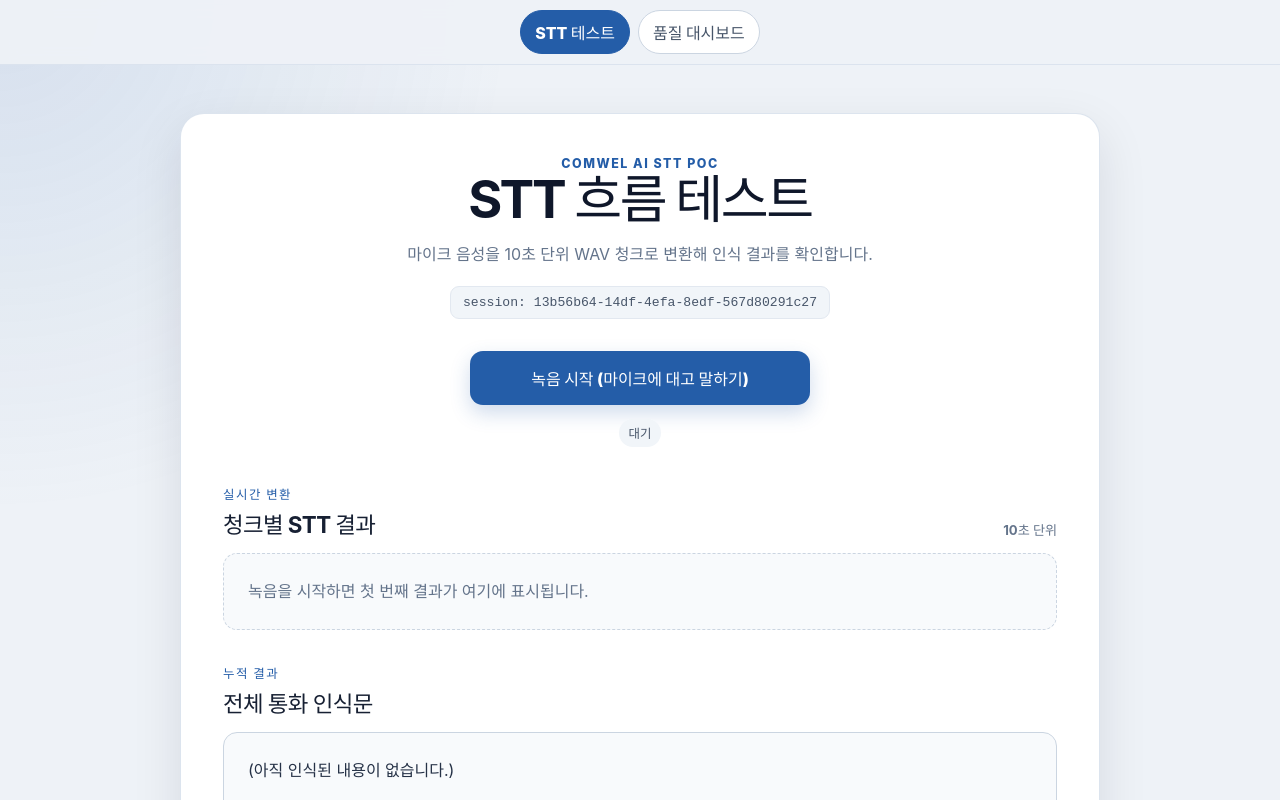
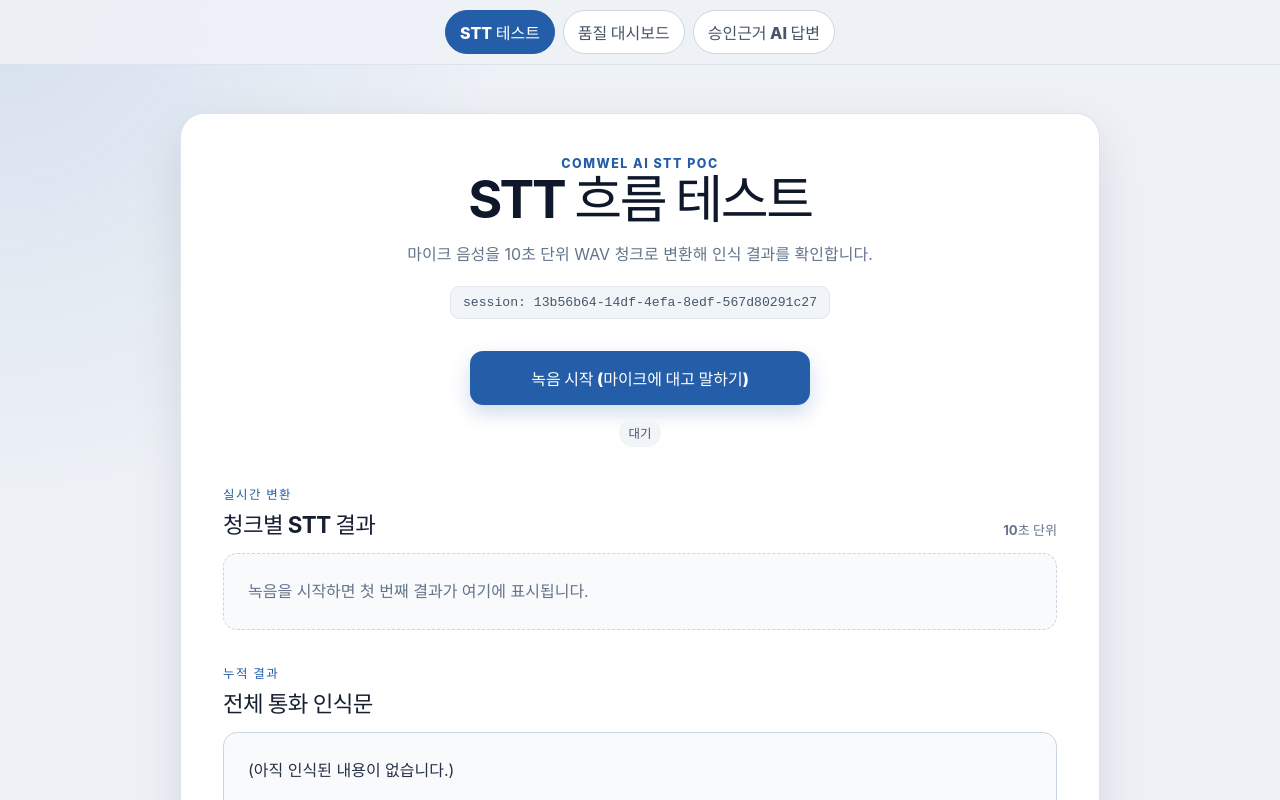
Before and after one commit to nurioni4188/comwel-ai-stt-poc, a React (Vite) app: page / in a window 1280 px wide. Shown: the top 800 px of the page. Built offline with nearby package versions, Linux system fonts and the light colour scheme.

Commit message:
feat: add approved RAG answer navigation

```diff
--- a/src/App.tsx
+++ b/src/App.tsx
@@ -1,9 +1,10 @@
 import { useState } from 'react';
 import TestCallPage from './pages/TestCallPage';
 import QualityDashboardPage from './pages/QualityDashboardPage';
+import RagAnswerPage from './pages/RagAnswerPage';
 
 function App() {
-  const [view, setView] = useState<'stt' | 'dashboard'>('stt');
+  const [view, setView] = useState<'stt' | 'dashboard' | 'rag'>('stt');
 
   return (
     <>
@@ -14,8 +15,11 @@
         <button type="button" className={view === 'dashboard' ? 'active' : ''} onClick={() => setView('dashboard')}>
           품질 대시보드
         </button>
+        <button type="button" className={view === 'rag' ? 'active' : ''} onClick={() => setView('rag')}>
+          승인근거 AI 답변
+        </button>
       </nav>
-      {view === 'stt' ? <TestCallPage /> : <QualityDashboardPage />}
+      {view === 'stt' ? <TestCallPage /> : view === 'dashboard' ? <QualityDashboardPage /> : <RagAnswerPage />}
     </>
   );
 }
```
